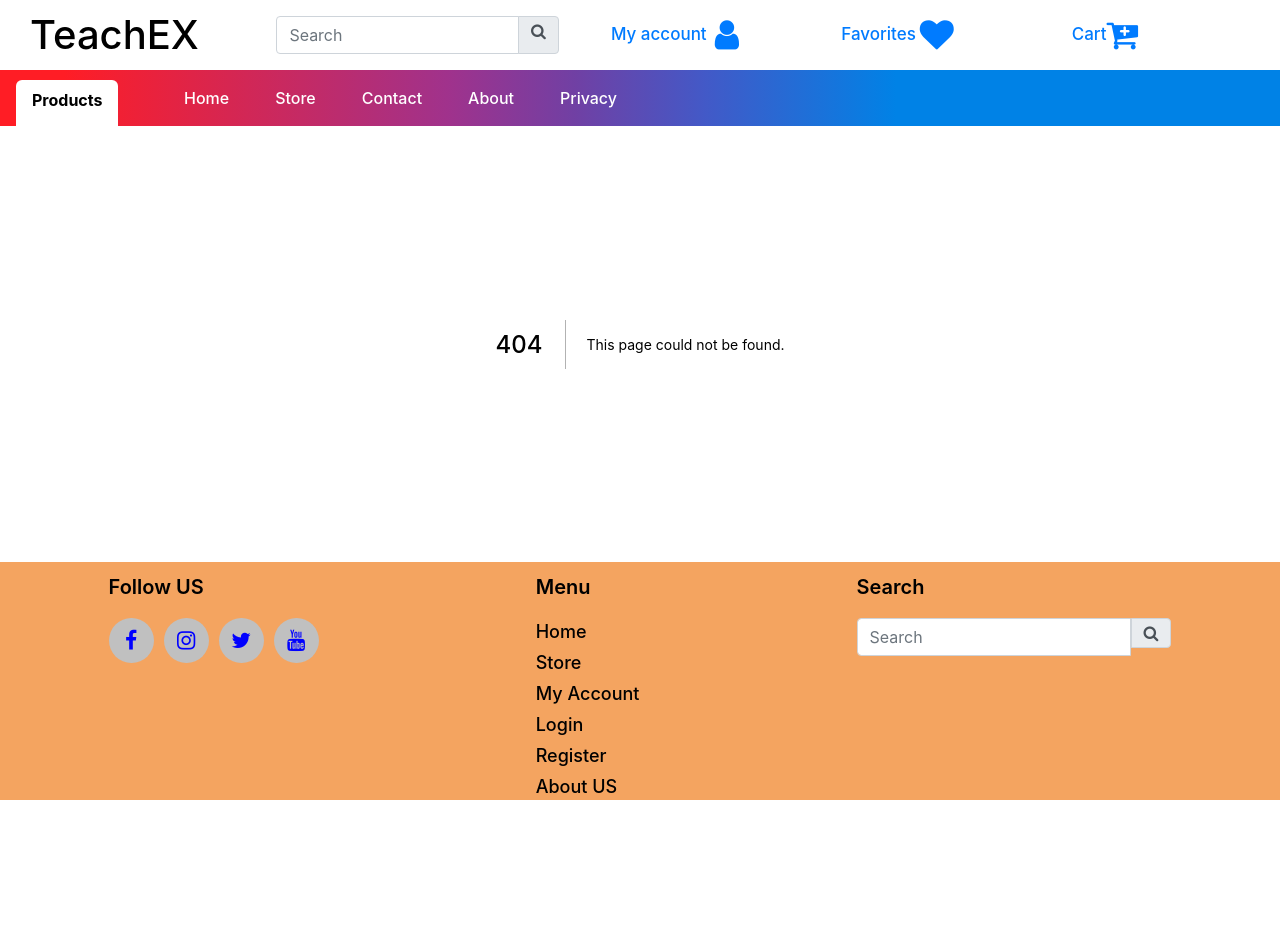
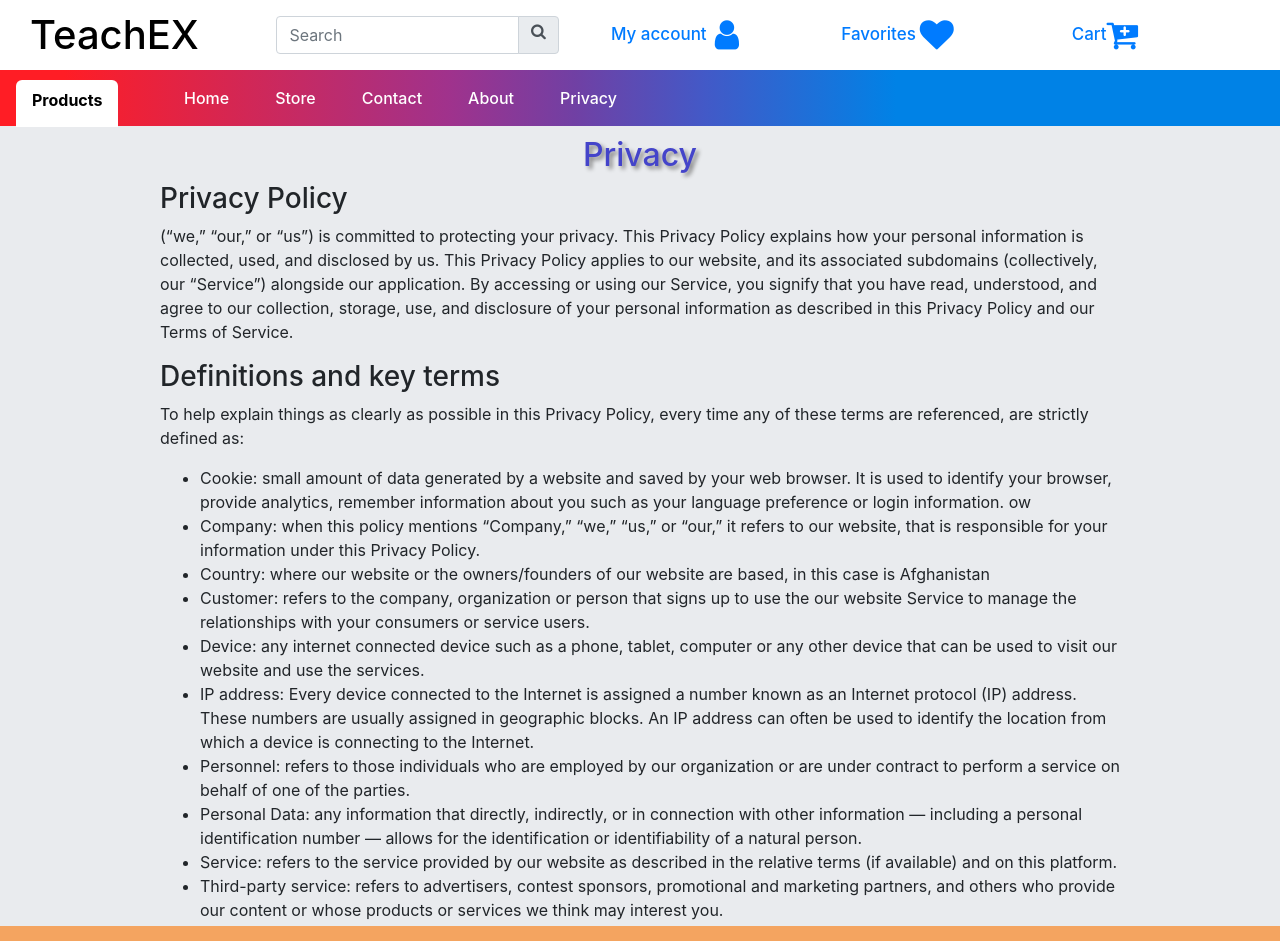
Before and after one commit to Ozair0/e-comeerce-nextjs, a Next.js app: page /privacy in a window 1280 px wide. Before the commit this address had no page. Shown: the top 941 px of the page. Before the commit the page ends 800 px from the top, so only its background shows below. Built offline with nearby package versions, Linux system fonts and the light colour scheme.

Commit message:
Added Contact,About & Privacy Pages

```diff
--- a/pages/_app.js
+++ b/pages/_app.js
@@ -9,6 +9,9 @@ import "../styles/product.scss";
 import "../styles/style.scss";
 import "../styles/Footer.scss";
 import "../styles/Store.scss";
+import "../styles/contact.scss";
+import "../styles/about.scss";
+import "../styles/privacy.scss";
 import "react-input-range/lib/css/index.css";
 import Nav from "../Components/Navbar/Nav";
 import Head from "next/head";
--- /dev/null
+++ b/pages/privacy.js
@@ -0,0 +1,80 @@
+export default function Privacy() {
+  return (
+    <div className="privacy">
+      <h2>Privacy</h2>
+      <div className="main_p">
+        <h3>Privacy Policy</h3>
+        <p>
+          (“we,” “our,” or “us”) is committed to protecting your privacy. This
+          Privacy Policy explains how your personal information is collected,
+          used, and disclosed by us. This Privacy Policy applies to our website,
+          and its associated subdomains (collectively, our “Service”) alongside
+          our application. By accessing or using our Service, you signify that
+          you have read, understood, and agree to our collection, storage, use,
+          and disclosure of your personal information as described in this
+          Privacy Policy and our Terms of Service.
+        </p>
+
+        <h3>Definitions and key terms</h3>
+        <p>
+          To help explain things as clearly as possible in this Privacy Policy,
+          every time any of these terms are referenced, are strictly defined as:
+        </p>
+        <ul>
+          <li>
+            Cookie: small amount of data generated by a website and saved by
+            your web browser. It is used to identify your browser, provide
+            analytics, remember information about you such as your language
+            preference or login information. ow
+          </li>
+          <li>
+            Company: when this policy mentions “Company,” “we,” “us,” or “our,”
+            it refers to our website, that is responsible for your information
+            under this Privacy Policy.
+          </li>
+          <li>
+            Country: where our website or the owners/founders of our website are
+            based, in this case is Afghanistan
+          </li>
+          <li>
+            Customer: refers to the company, organization or person that signs
+            up to use the our website Service to manage the relationships with
+            your consumers or service users.
+          </li>
+          <li>
+            Device: any internet connected device such as a phone, tablet,
+            computer or any other device that can be used to visit our website
+            and use the services.
+          </li>
+          <li>
+            IP address: Every device connected to the Internet is assigned a
+            number known as an Internet protocol (IP) address. These numbers are
+            usually assigned in geographic blocks. An IP address can often be
+            used to identify the location from which a device is connecting to
+            the Internet.
+          </li>
+          <li>
+            Personnel: refers to those individuals who are employed by our
+            organization or are under contract to perform a service on behalf of
+            one of the parties.
+          </li>
+          <li>
+            Personal Data: any information that directly, indirectly, or in
+            connection with other information — including a personal
+            identification number — allows for the identification or
+            identifiability of a natural person.
+          </li>
+          <li>
+            Service: refers to the service provided by our website as described
+            in the relative terms (if available) and on this platform.
+          </li>
+          <li>
+            Third-party service: refers to advertisers, contest sponsors,
+            promotional and marketing partners, and others who provide our
+            content or whose products or services we think may interest you.
+          </li>
+        </ul>
+      </div>
+    </div>
+  );
+}
--- a/styles/Store.scss
+++ b/styles/Store.scss
@@ -32,10 +32,11 @@
     }
     .products {
       display: flex;
+      flex-wrap: wrap;
       justify-content: space-around;
-      flex-wrap: wrap;
-      :last-child {
+      div {
         margin-top: 10px;
+        margin-left: 10px;
       }
     }
     .pagination {
--- /dev/null
+++ b/styles/about.scss
@@ -0,0 +1,21 @@
+.about {
+  height: 100%;
+  margin-top: 15px;
+  width: 80vw;
+  margin-left: auto;
+  margin-right: auto;
+  .ab_us {
+    color: rgb(68, 68, 202);
+    text-shadow: 3px 3px 4px gray;
+  }
+  .ab_t {
+    display: flex;
+    flex-direction: column;
+    align-items: center;
+  }
+  p {
+    text-align: center;
+    font-size: larger;
+    font-weight: 500;
+  }
+}
--- /dev/null
+++ b/styles/contact.scss
@@ -0,0 +1,33 @@
+.contact {
+  height: 100%;
+  h2 {
+    text-align: center;
+    margin-top: 10px;
+    color: rgb(68, 68, 202);
+    text-shadow: 3px 3px 4px gray;
+  }
+  .main_c {
+    display: flex;
+    flex-direction: column;
+    align-items: center;
+    width: 70%;
+    margin-left: auto;
+    margin-right: auto;
+    .acc_em {
+      display: flex;
+      justify-content: space-between;
+      width: 100%;
+      label {
+        width: 100%;
+      }
+    }
+    .masg {
+      margin-top: 20px;
+      width: 100%;
+    }
+    button {
+      margin-top: 10px;
+      margin-bottom: 10px;
+    }
+  }
+}
--- /dev/null
+++ b/styles/privacy.scss
@@ -0,0 +1,15 @@
+.privacy {
+  height: 100%;
+  h2 {
+    text-align: center;
+    margin-top: 10px;
+    color: rgb(68, 68, 202);
+    text-shadow: 3px 3px 4px gray;
+  }
+  .main_p {
+    width: 75%;
+    height: auto;
+    margin-left: auto;
+    margin-right: auto;
+  }
+}
--- a/styles/product.scss
+++ b/styles/product.scss
@@ -2,9 +2,16 @@
   display: flex;
   flex-wrap: wrap;
   justify-content: space-around;
+
+  .product_it {
+    margin: 10px;
+    transition: 0.6s;
+    &:hover {
+      box-shadow: 3px 3px 6px 1px gray;
+    }
+  }
   .product-card {
     width: 444px;
-    margin: 10px;
   }
 
   // @media only screen and (max-width: 992px) {
```
Also changed, not shown: Components/Product/Product_Item.js (+2 -16 lines), pages/about.js (added, +35 -0 lines), pages/contact.js (added, +32 -0 lines).
